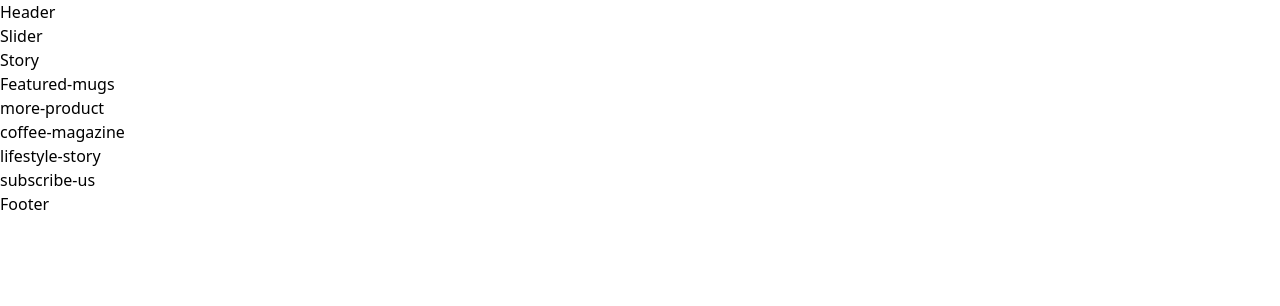
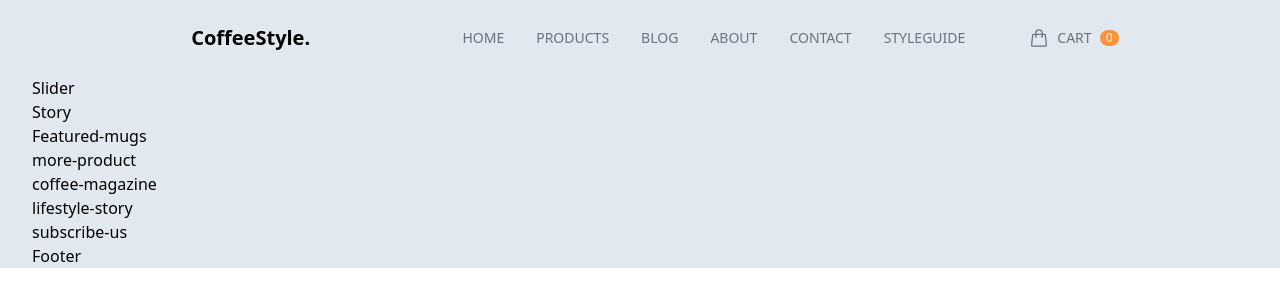
Before and after one commit to nguyendat0908/Project-Tailwind, a website: page public/index.html in a window 1280 px wide. Drawn offline with nearby package versions, Linux system fonts and the light colour scheme; files that its build step writes are made by us from their sources.

Commit message:
Add header

```diff
--- a/public/index.html
+++ b/public/index.html
@@ -4,51 +4,85 @@
     <meta charset="UTF-8" />
     <meta name="viewport" content="width=device-width, initial-scale=1.0" />
     <title>Tailwind</title>
-    <link href="./output.css" rel="stylesheet" />
+    <link href="./output.css" type="text/css" rel="stylesheet" />
   </head>
   <body>
     <div id="root">
-      <div class="content-wrapper">
-
-        <header>
-          Header
+      <div
+        class="content-wrapper max-w-screen-2xl text-base mx-auto px-8 bg-slate-200"
+      >
+        <header class="py-6 mx-10">
+          <nav class="flex flex-row justify-between items-center">
+            <div
+              class="logo basis-2/6 text-center text-xl font-semibold cursor-pointer"
+            >
+              CoffeeStyle.
+            </div>
+            <ul
+              class="basis-3/6 flex items-center justify-end gap-8 uppercase text-sm text-gray-500 font-medium"
+            >
+              <li
+                class="datLeo-top-menu-item"
+              >
+                <a href="#" class="">Home</a>
+              </li>
+              <li class="datLeo-top-menu-item">
+                <a href="#" class="">Products</a>
+              </li>
+              <li class="datLeo-top-menu-item">
+                <a href="#" class="">Blog</a>
+              </li>
+              <li class="datLeo-top-menu-item">
+                <a href="#" class="">About</a>
+              </li>
+              <li class="datLeo-top-menu-item">
+                <a href="#" class="">Contact</a>
+              </li>
+              <li class="datLeo-top-menu-item">
+                <a href="#" class="">StyleGuide</a>
+              </li>
+            </ul>
+            <ul class="basis-1/6 flex justify-start items-center ml-16 uppercase text-sm text-gray-500 font-medium">
+              <li class="datLeo-top-menu-item">
+                <a href="#" class="flex items-center">
+                  <svg xmlns="http://www.w3.org/2000/svg" fill="none" viewBox="0 0 24 24" stroke-width="1.5" stroke="currentColor" class="datLeo-icon">
+                    <path stroke-linecap="round" stroke-linejoin="round" d="M15.75 10.5V6a3.75 3.75 0 1 0-7.5 0v4.5m11.356-1.993 1.263 12c.07.665-.45 1.243-1.119 1.243H4.25a1.125 1.125 0 0 1-1.12-1.243l1.264-12A1.125 1.125 0 0 1 5.513 7.5h12.974c.576 0 1.059.435 1.119 1.007ZM8.625 10.5a.375.375 0 1 1-.75 0 .375.375 0 0 1 .75 0Zm7.5 0a.375.375 0 1 1-.75 0 .375.375 0 0 1 .75 0Z" />
+                  </svg>
+                  <span class="mx-2">Cart</span>
+                  <span class="datLeo-badge-circle bg-orange-400 text-white">0</span>
+                </a>
+              </li>
+            </ul>
+          </nav>
         </header>
 
         <main>
-          <div class="slider">
-            Slider
-          </div><!--End Slider-->
+          <div class="slider">Slider</div>
+          <!--End Slider-->
 
-          <div class="story">
-            Story
-          </div><!--End story-->
+          <div class="story">Story</div>
+          <!--End story-->
 
-          <div class="featured-mugs">
-            Featured-mugs
-          </div><!--End featured-mugs-->
+          <div class="featured-mugs">Featured-mugs</div>
+          <!--End featured-mugs-->
 
-          <div class="more-product">
-            more-product
-          </div><!--End more-product-->
+          <div class="more-product">more-product</div>
+          <!--End more-product-->
 
-          <div class="coffee-magazine">
-            coffee-magazine
-          </div><!--End coffee-magazine-->
+          <div class="coffee-magazine">coffee-magazine</div>
+          <!--End coffee-magazine-->
 
-          <div class="lifestyle-story">
-            lifestyle-story
-          </div><!--End lifestyle-story-->
+          <div class="lifestyle-story">lifestyle-story</div>
+          <!--End lifestyle-story-->
 
-          <div class="subscribe-us">
-            subscribe-us
-          </div><!--End subscribe-us-->
+          <div class="subscribe-us">subscribe-us</div>
+          <!--End subscribe-us-->
         </main>
 
-        <footer>
-          Footer
-        </footer>
-
-      </div><!--End content-wrapper-->
-    </div><!--End root-->
+        <footer>Footer</footer>
+      </div>
+      <!--End content-wrapper-->
+    </div>
+    <!--End root-->
   </body>
 </html>
--- a/src/input.css
+++ b/src/input.css
@@ -3,3 +3,16 @@
 @tailwind components;
 
 @tailwind utilities;
+
+.datLeo-top-menu-item {
+    @apply cursor-pointer py-1 hover:text-gray-800 relative after:absolute after:bottom-0 after:left-0 after:bg-light-coffee
+    after:h-0.5 after:w-0 hover:after:w-full after:transition-all after:ease-in-out after:duration-300;
+}
+
+.datLeo-icon {
+    @apply w-5 h-5 inline-block;
+}
+
+.datLeo-badge-circle {
+    @apply text-xs text-center rounded-full px-1.5
+}
--- a/tailwind.config.js
+++ b/tailwind.config.js
@@ -2,7 +2,11 @@
 module.exports = {
   content: ["./public/**/*.{html,js}"],
   theme: {
-    extend: {},
+    extend: {
+      colors: {
+        'light-coffee': '#C89F94'
+      }
+    },
   },
   plugins: [],
 }
```
Also changed, not shown: public/output.css (deleted), 1 other file.
